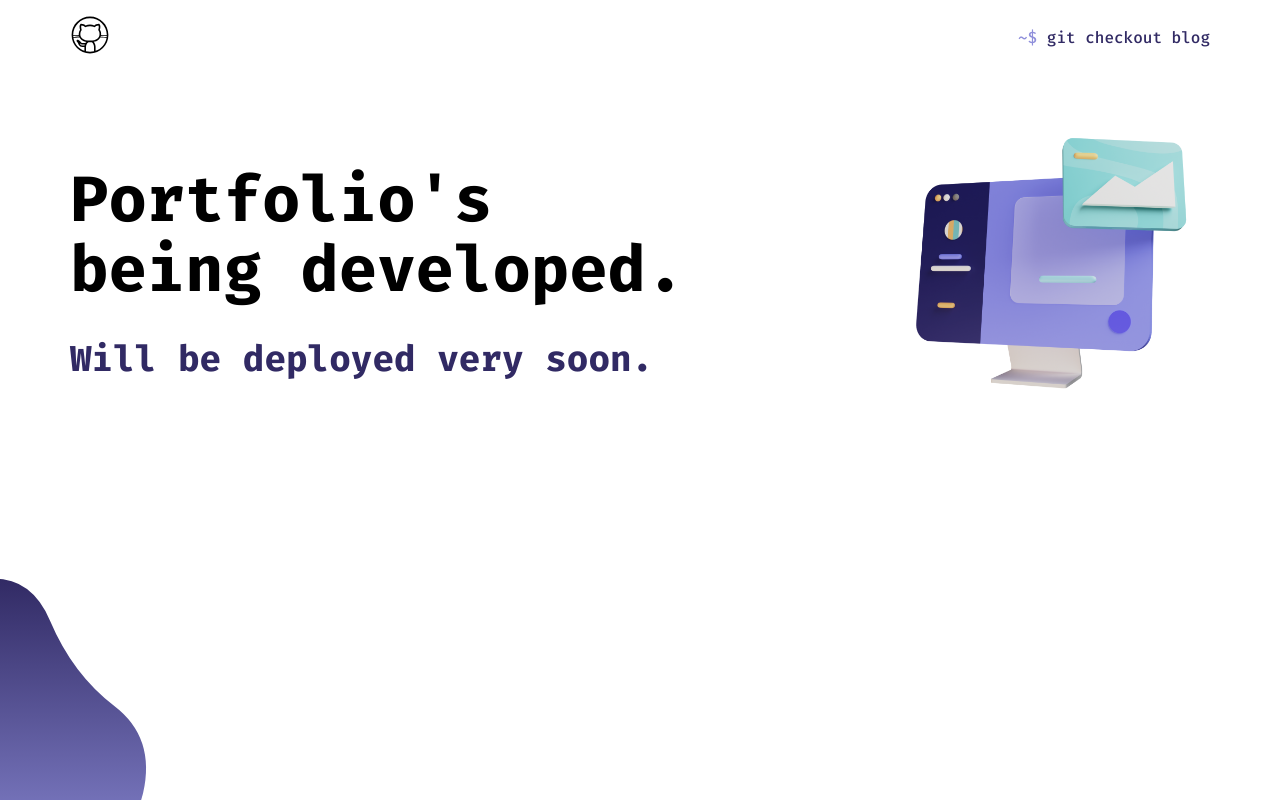
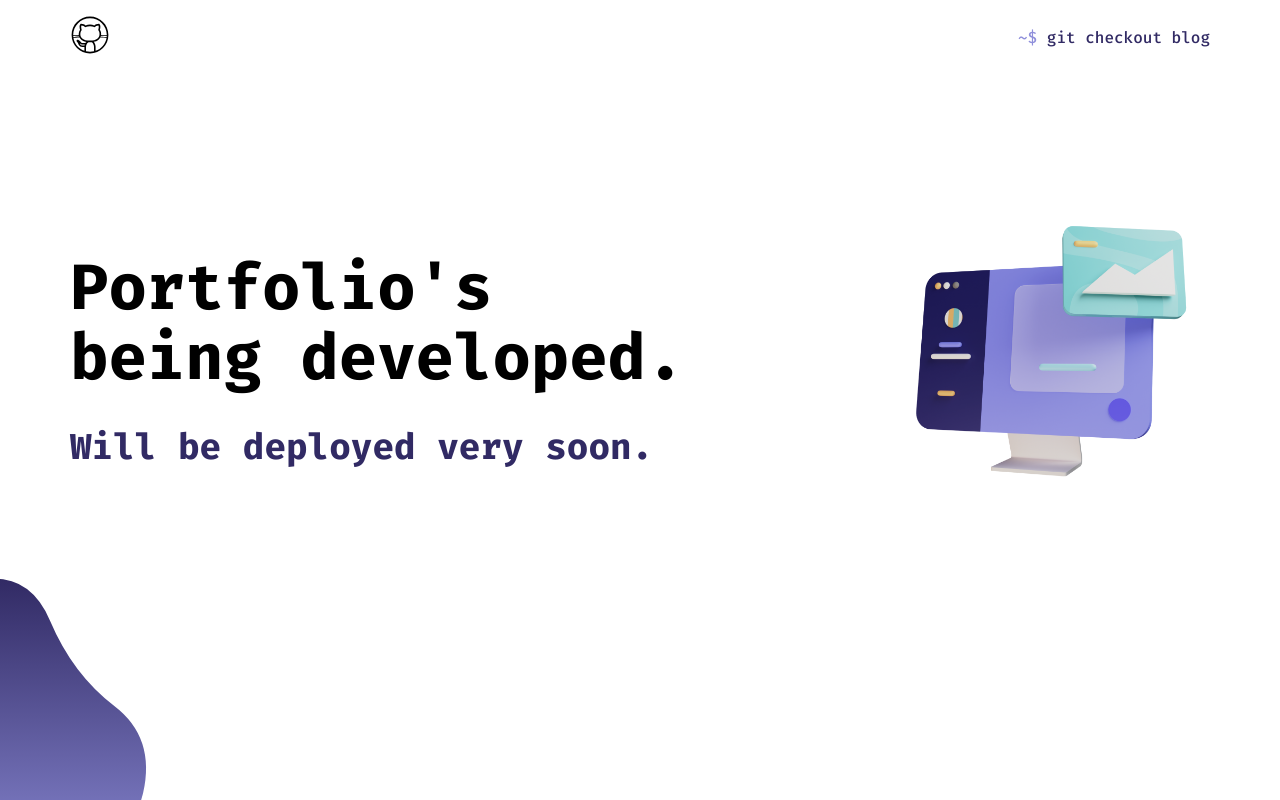
Before and after one commit to gyenabubakar/gyen.dev, a Next.js app: page / in a window 1280 px wide. Built offline with nearby package versions, Linux system fonts and the light colour scheme.

Commit message:
position main content in the centre - vertically

```diff
--- a/styles/globals.css
+++ b/styles/globals.css
@@ -176,8 +176,9 @@ a {
 	.row {
 		flex-direction: row;
 		justify-content: space-between;
-		margin-top: 2rem;
+		margin-top: 15vh;
 	}
+
 	.blob {
 		display: block;
 	}
@@ -195,7 +196,7 @@ a {
 
 	.text-content h1 {
 		font-size: 64px;
-		line-height: 60px;
+		line-height: 70px;
 	}
 
 	.text-content h3 {
```
